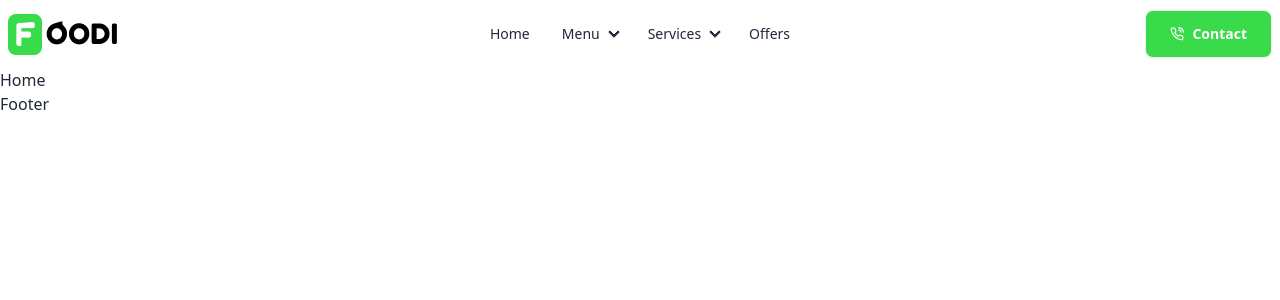
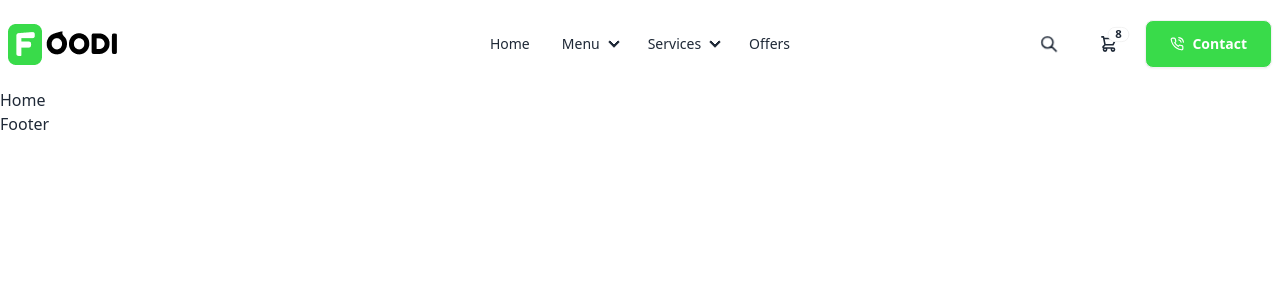
Before and after one commit to gomess99/foodi-client, a React (Vite) app: page / in a window 1280 px wide. Shown: the top 300 px of the page. Built offline with nearby package versions, Linux system fonts and the light colour scheme.

Commit message:
Finishing the navbar

```diff
--- a/src/components/Navbar/Navbar.jsx
+++ b/src/components/Navbar/Navbar.jsx
@@ -80,8 +80,52 @@
         <div className="navbar-center hidden lg:flex">
           <ul className="menu menu-horizontal px-1">{navItems}</ul>
         </div>
+        {/*btn seach*/}
         <div className="navbar-end">
-          <a className="btn bg-green rouded-full px-6 text-white flex items-center gap-2"><FiPhoneCall/> Contact</a>
+          <button className="btn btn-ghost btn-circle hidden lg:flex">
+            <svg
+              xmlns="http://www.w3.org/2000/svg"
+              className="h-5 w-5"
+              fill="none"
+              viewBox="0 0 24 24"
+              stroke="currentColor"
+            >
+              <path
+                strokeLinecap="round"
+                strokeLinejoin="round"
+                strokeWidth="2"
+                d="M21 21l-6-6m2-5a7 7 0 11-14 0 7 7 0 0114 0z"
+              />
+            </svg>
+          </button>
+          {/*btn itens*/}
+          <div
+            tabIndex={0}
+            role="button"
+            className="btn btn-ghost btn-circle m-3 lg:flex items-center hidden justify-center"
+          >
+            <div className="indicator">
+              <svg
+                xmlns="http://www.w3.org/2000/svg"
+                className="h-5 w-5"
+                fill="none"
+                viewBox="0 0 24 24"
+                stroke="currentColor"
+              >
+                <path
+                  strokeLinecap="round"
+                  strokeLinejoin="round"
+                  strokeWidth="2"
+                  d="M3 3h2l.4 2M7 13h10l4-8H5.4M7 13L5.4 5M7 13l-2.293 2.293c-.63.63-.184 1.707.707 1.707H17m0 0a2 2 0 100 4 2 2 0 000-4zm-8 2a2 2 0 11-4 0 2 2 0 014 0z"
+                />
+              </svg>
+              <span className="badge badge-sm indicator-item">8</span>
+            </div>
+          </div>
+          {/*btn contact*/}
+          <a className="btn bg-green rouded-full px-6 text-white flex items-center gap-2">
+            <FiPhoneCall /> Contact
+          </a>
         </div>
       </div>
     </header>
```
